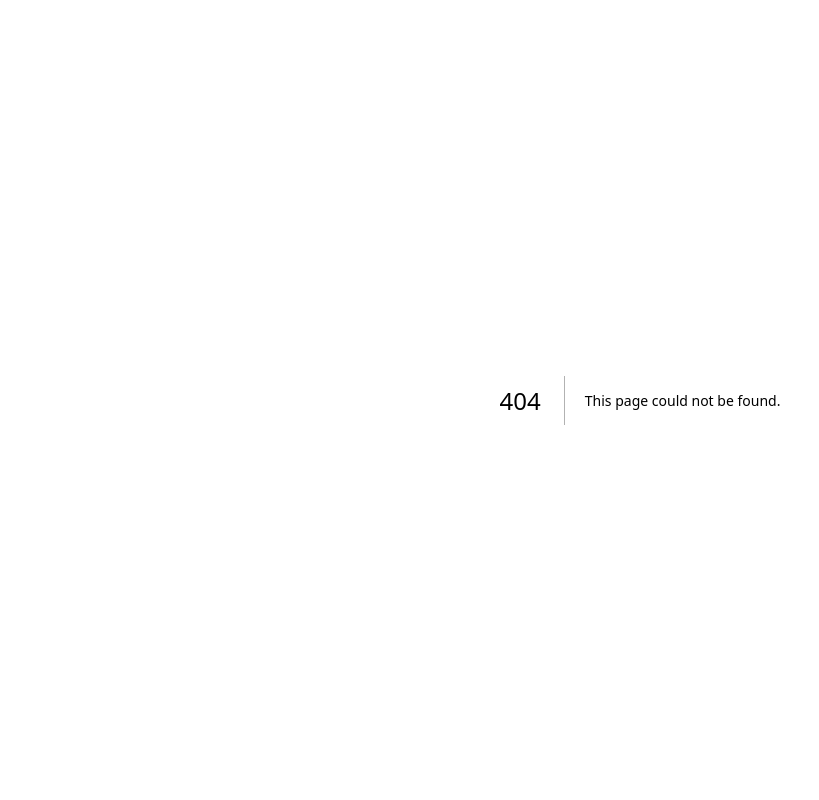
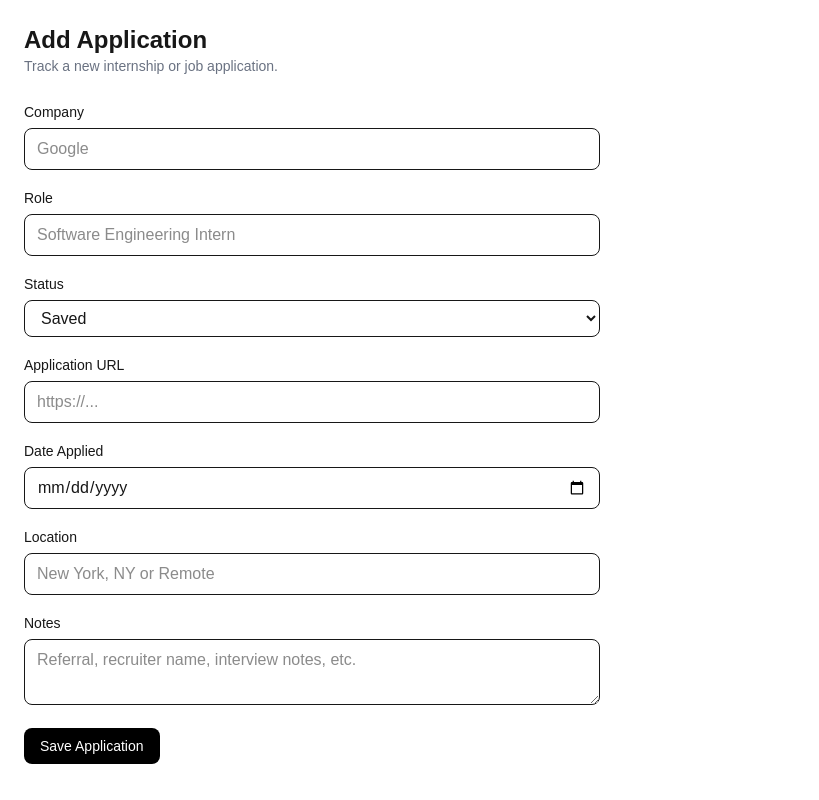
Before and after one commit to averiedayimshufflin/application-tracker, a Next.js app: page /application/addApplication in a window 1280 px wide. Before the commit this address had no page. Shown: the whole page, without its empty margins (0-819 px from the left). Built offline with nearby package versions, Linux system fonts and the light colour scheme.

Commit message:
added application library and application page

```diff
--- /dev/null
+++ b/src/app/application/addApplication/page.tsx
@@ -0,0 +1,136 @@
+import { redirect } from 'next/navigation'
+import { createClient } from '@/lib/supabase/server'
+
+export default function NewApplicationPage() {
+  async function addApplication(formData: FormData) {
+    'use server'
+
+    const supabase = await createClient()
+
+    const {
+      data: { user },
+    } = await supabase.auth.getUser()
+
+    if (!user) redirect('/')
+
+    const company = formData.get('company') as string
+    const role = formData.get('role') as string
+    const status = formData.get('status') as string
+    const applicationUrl = formData.get('application_url') as string
+    const dateApplied = formData.get('date_applied') as string
+    const location = formData.get('location') as string
+    const notes = formData.get('notes') as string
+
+    const { error } = await supabase.from('applications').insert({
+      user_id: user.id,
+      company,
+      role,
+      status,
+      application_url: applicationUrl,
+      date_applied: dateApplied || null,
+      location,
+      notes,
+    })
+
+    if (error) {
+      console.error(error)
+      return
+    }
+
+    redirect('/applications')
+  }
+
+  return (
+    <main className="p-6">
+      <div className="mb-6">
+        <h1 className="text-2xl font-bold">Add Application</h1>
+        <p className="text-sm text-gray-500">
+          Track a new internship or job application.
+        </p>
+      </div>
+
+      <form action={addApplication} className="max-w-xl space-y-4">
+        <div>
+          <label className="text-sm font-medium">Company</label>
+          <input
+            name="company"
+            required
+            className="mt-1 w-full rounded-lg border px-3 py-2"
+            placeholder="Google"
+          />
+        </div>
+
+        <div>
+          <label className="text-sm font-medium">Role</label>
+          <input
+            name="role"
+            required
+            className="mt-1 w-full rounded-lg border px-3 py-2"
+            placeholder="Software Engineering Intern"
+          />
+        </div>
+
+        <div>
+          <label className="text-sm font-medium">Status</label>
+          <select
+            name="status"
+            defaultValue="saved"
+            className="mt-1 w-full rounded-lg border px-3 py-2"
+          >
+            <option value="saved">Saved</option>
+            <option value="applied">Applied</option>
+            <option value="online_assessment">Online Assessment</option>
+            <option value="interviewing">Interviewing</option>
+            <option value="offer">Offer</option>
+            <option value="rejected">Rejected</option>
+            <option value="withdrawn">Withdrawn</option>
+          </select>
+        </div>
+
+        <div>
+          <label className="text-sm font-medium">Application URL</label>
+          <input
+            name="application_url"
+            type="url"
+            className="mt-1 w-full rounded-lg border px-3 py-2"
+            placeholder="https://..."
+          />
+        </div>
+
+        <div>
+          <label className="text-sm font-medium">Date Applied</label>
+          <input
+            name="date_applied"
+            type="date"
+            className="mt-1 w-full rounded-lg border px-3 py-2"
+          />
+        </div>
+
+        <div>
+          <label className="text-sm font-medium">Location</label>
+          <input
+            name="location"
+            className="mt-1 w-full rounded-lg border px-3 py-2"
+            placeholder="New York, NY or Remote"
+          />
+        </div>
+
+        <div>
+          <label className="text-sm font-medium">Notes</label>
+          <textarea
+            name="notes"
+            className="mt-1 w-full rounded-lg border px-3 py-2"
+            placeholder="Referral, recruiter name, interview notes, etc."
+          />
+        </div>
+
+        <button
+          type="submit"
+          className="rounded-lg bg-black px-4 py-2 text-sm font-medium text-white"
+        >
+          Save Application
+        </button>
+      </form>
+    </main>
+  )
+}
--- /dev/null
+++ b/src/app/application/page.tsx
@@ -0,0 +1,63 @@
+import { redirect } from 'next/navigation'
+import { createClient } from '@/lib/supabase/server'
+
+export default async function ApplicationsPage() {
+  const supabase = await createClient()
+
+  const {
+    data: { user },
+  } = await supabase.auth.getUser()
+
+  if (!user) redirect('/')
+
+  const { data: applications } = await supabase
+    .from('applications')
+    .select('*')
+    .eq('user_id', user.id)
+    .order('created_at', { ascending: false })
+
+  return (
+
+    <>
+    <a
+  href="/applications/new"
+  className="rounded-lg bg-black px-4 py-2 text-sm font-medium text-white"
+>
+  Add Application
+</a>
+    <main className="p-6">
+      <h1 className="text-2xl font-bold">Applications</h1>
+
+      <div className="mt-6 rounded-xl border bg-white shadow-sm">
+        <table className="w-full text-sm">
+          <thead className="border-b bg-gray-50 text-left">
+            <tr>
+              <th className="p-4">Company</th>
+              <th className="p-4">Role</th>
+              <th className="p-4">Status</th>
+              <th className="p-4">Date Applied</th>
+              <th className="p-4">Next Step</th>
+            </tr>
+          </thead>
+
+          <tbody>
+            {applications?.map((app) => (
+              <tr key={app.id} className="border-b">
+                <td className="p-4 font-medium">{app.company}</td>
+                <td className="p-4">{app.role}</td>
+                <td className="p-4">{app.status}</td>
+                <td className="p-4">
+                  {app.date_applied
+                    ? new Date(app.date_applied).toLocaleDateString()
+                    : '—'}
+                </td>
+                <td className="p-4">{app.next_step || '—'}</td>
+              </tr>
+            ))}
+          </tbody>
+        </table>
+      </div>
+    </main>
+    </>
+  )
+}
```
